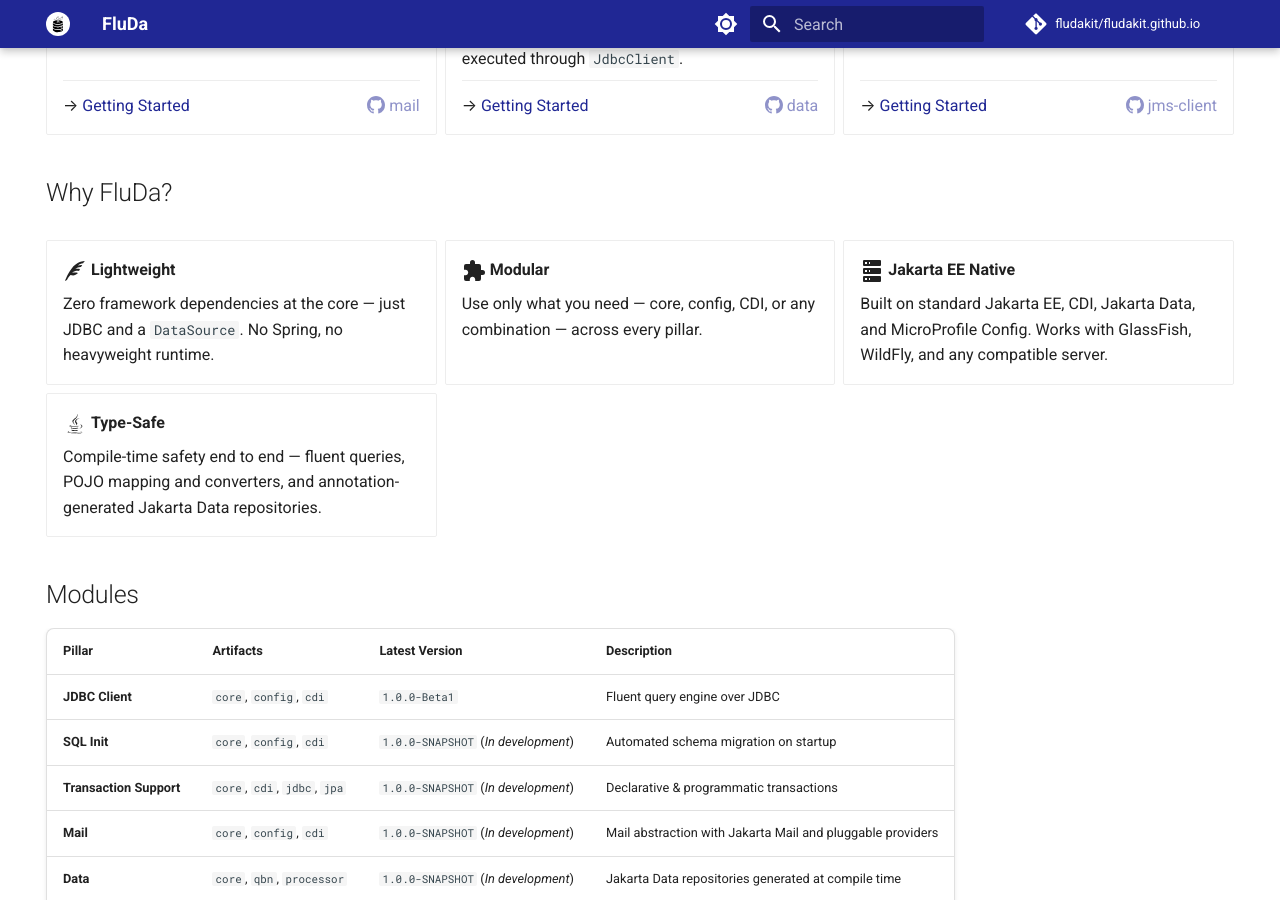
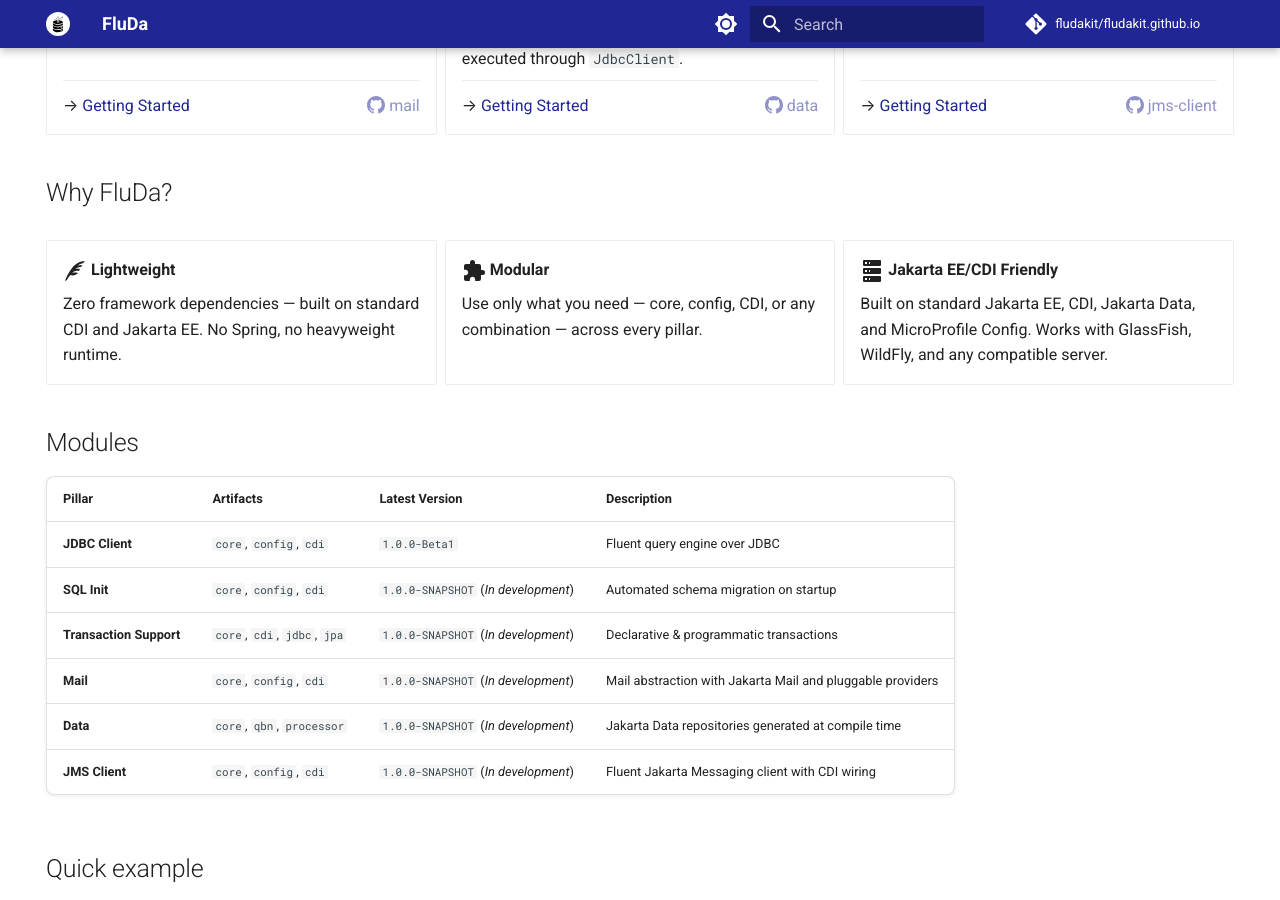
Before and after one commit to fludakit/fludakit.github.io, an MkDocs documentation site: the page built from docs/index.md, in a window 1280 px wide and 900 px high, scrolled down 1242 px. Built offline with MkDocs 1.6.1 and Material for MkDocs 9.7.7, drawn with Linux system fonts in a browser that asks for light colours; comment, search, counter and statistics services are not loaded.

Commit message:
docs(home): refine Why FluDa cards
- Lightweight: generalize to CDI/Jakarta EE instead of JDBC-specific
- Rename "Jakarta EE Native" to "Jakarta EE/CDI Friendly"
- Remove Type-Safe card

```diff
--- a/docs/index.md
+++ b/docs/index.md
@@ -94,19 +94,15 @@
 
 -   :material-feather:{ .lg .middle } **Lightweight**
 
-    Zero framework dependencies at the core — just JDBC and a `DataSource`. No Spring, no heavyweight runtime.
+    Zero framework dependencies — built on standard CDI and Jakarta EE. No Spring, no heavyweight runtime.
 
 -   :material-puzzle:{ .lg .middle } **Modular**
 
     Use only what you need — core, config, CDI, or any combination — across every pillar.
 
--   :material-server:{ .lg .middle } **Jakarta EE Native**
+-   :material-server:{ .lg .middle } **Jakarta EE/CDI Friendly**
 
     Built on standard Jakarta EE, CDI, Jakarta Data, and MicroProfile Config. Works with GlassFish, WildFly, and any compatible server.
-
--   :material-language-java:{ .lg .middle } **Type-Safe**
-
-    Compile-time safety end to end — fluent queries, POJO mapping and converters, and annotation-generated Jakarta Data repositories.
 
 </div>
 
```
